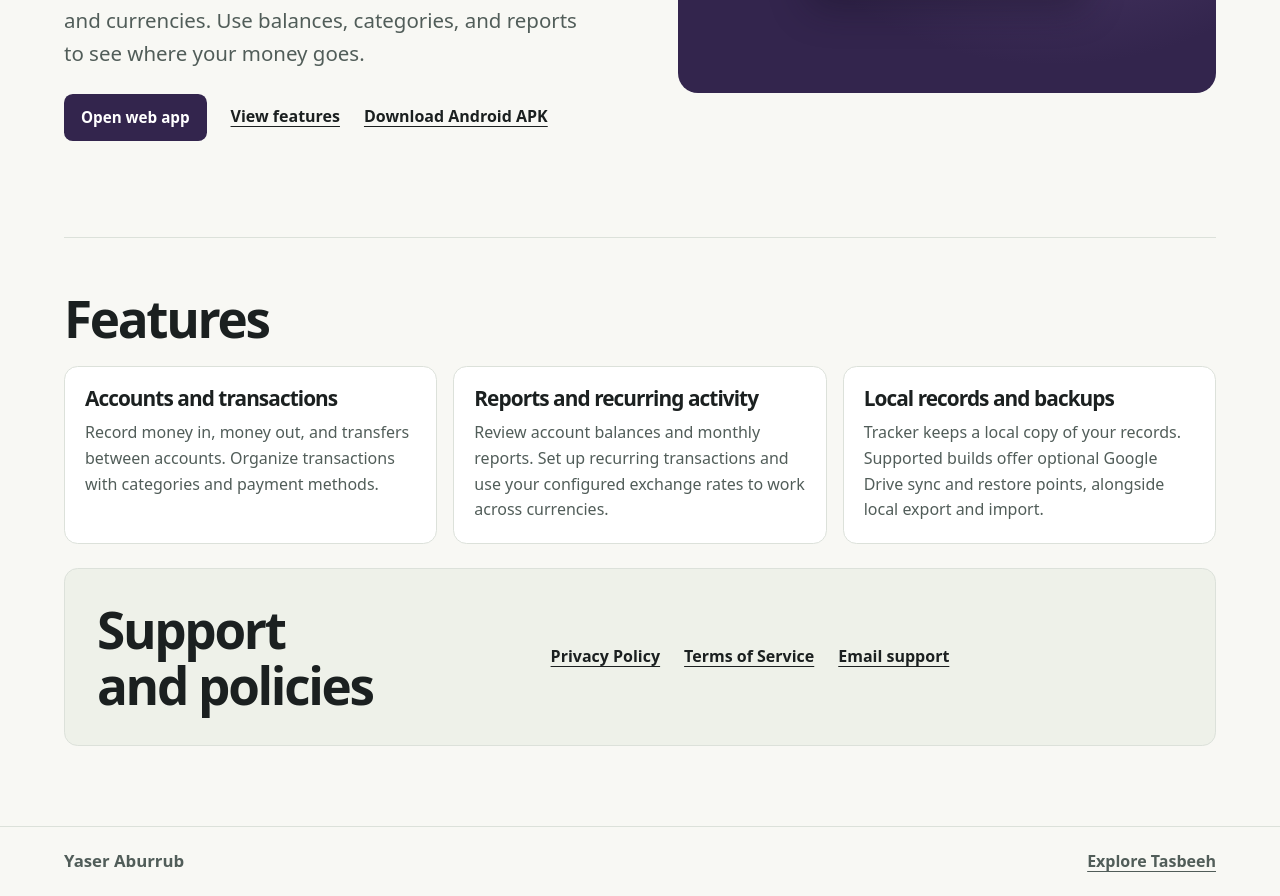
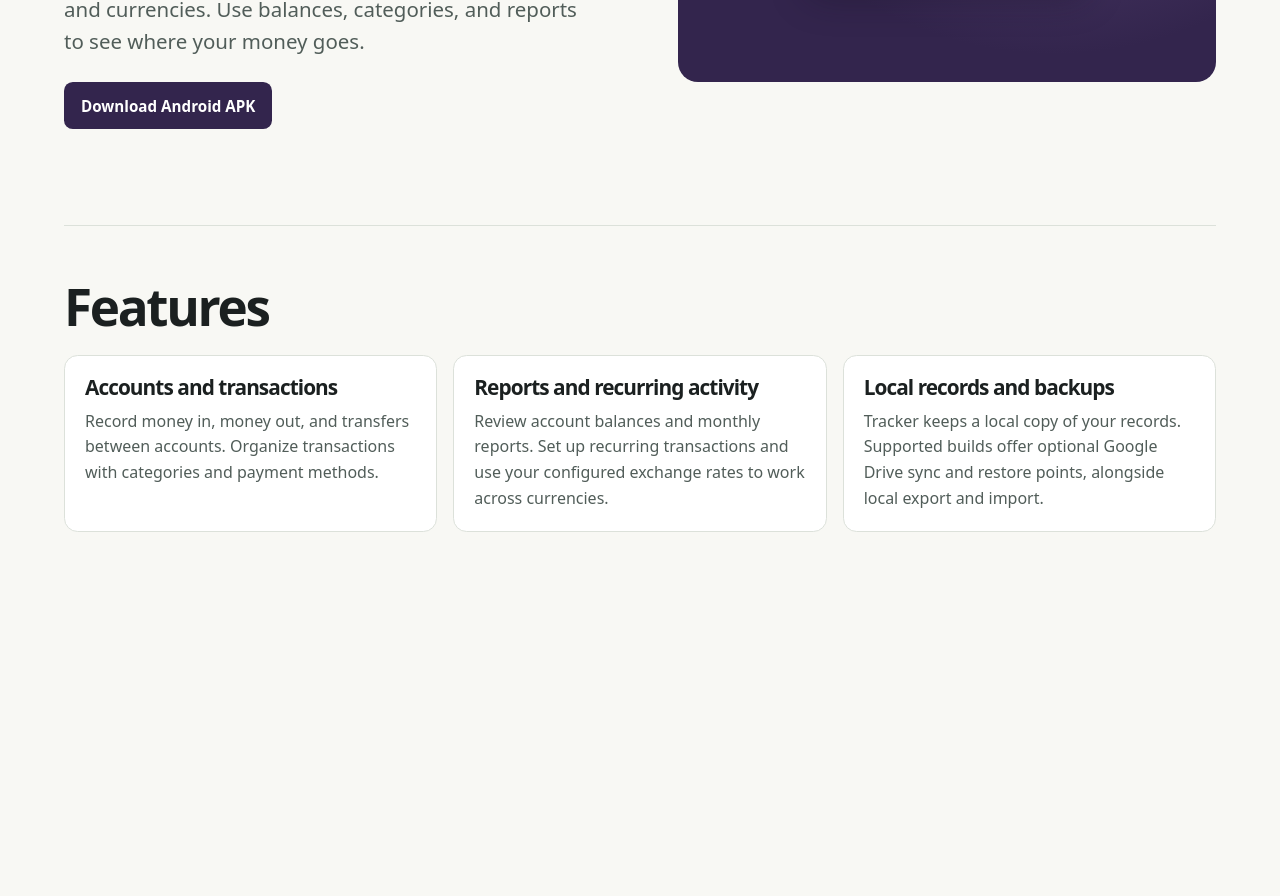
Before and after one commit to englishaburrub-collab/WalletTrackerPublic, a plain HTML site: page index.html in a window 1280 px wide. Shown: the part 506-1402 px from the top of the page. After the commit the page ends 1110 px from the top, so only its background shows below. Drawn offline with Linux system fonts and the light colour scheme.

Commit message:
Keep app pages focused on information and APK downloads

```diff
--- a/index.html
+++ b/index.html
@@ -13,12 +13,7 @@
   <a class="skip" href="#main">Skip to content</a>
   <header class="site-header">
     <div class="wrap header-inner">
-      <a class="wordmark" href="/">Yaser Aburrub</a>
-      <nav class="site-nav" aria-label="App navigation">
-        <a href="/">All apps</a>
-        <a href="/WalletTrackerPublic/" aria-current="page">Wallet Tracker</a>
-        <a href="/tasbeeh-public/">Tasbeeh</a>
-      </nav>
+      <span class="wordmark">Yaser Aburrub</span>
     </div>
   </header>
   <main id="main" class="wrap">
@@ -28,9 +23,7 @@
         <h1 id="page-title">Wallet Tracker</h1>
         <p class="lead">Track income, expenses, and transfers across accounts and currencies. Use balances, categories, and reports to see where your money goes.</p>
         <div class="actions">
-          <a class="button button-wallet" href="web/">Open web app</a>
-          <a class="text-link" href="#features">View features</a>
-          <a class="text-link" href="APKs/wallet-tracker-V20261124-0946.apk" download aria-label="Download Wallet Tracker for Android (APK)">Download Android APK</a>
+          <a class="button button-wallet" href="APKs/wallet-tracker-V20261124-0946.apk" download aria-label="Download Wallet Tracker for Android (APK)">Download Android APK</a>
         </div>
       </div>
       <div class="art wallet-art" aria-hidden="true">
@@ -63,26 +56,6 @@
         </article>
       </div>
     </section>
-    <section class="resources" aria-labelledby="resources-title">
-      <div>
-        <h2 id="resources-title">Support and policies</h2>
-      </div>
-      <div class="actions">
-          <a class="text-link" href="privacy.html">Privacy Policy</a>
-          <a class="text-link" href="terms.html">Terms of Service</a>
-          <a class="text-link" href="mailto:english.aburrub@gmail.com">Email support</a>
-        </div>
-    </section>
   </main>
-  <footer class="site-footer">
-    <div class="wrap footer-inner">
-      <a class="wordmark" href="/">Yaser Aburrub</a>
-      <nav aria-label="Footer">
-        <div class="actions">
-          <a class="text-link" href="/tasbeeh-public/">Explore Tasbeeh</a>
-        </div>
-      </nav>
-    </div>
-  </footer>
 </body>
 </html>
--- a/styles.css
+++ b/styles.css
@@ -10,7 +10,7 @@
   font: 100%/1.6 system-ui, -apple-system, "Segoe UI", sans-serif;
 }
 *, *::before, *::after { box-sizing: border-box; }
-body { margin: 0; background: var(--background); color: var(--text); }
+body { margin: 0; padding-bottom: clamp(2.5rem, 6vw, 4.5rem); background: var(--background); color: var(--text); }
 a { color: inherit; text-underline-offset: .22em; }
 a:hover { text-decoration-thickness: .13em; }
 :focus-visible { outline: 3px solid #98662e; outline-offset: 4px; }
```
Also changed, not shown: privacy.html (+1 -18 lines), terms.html (+1 -18 lines).
